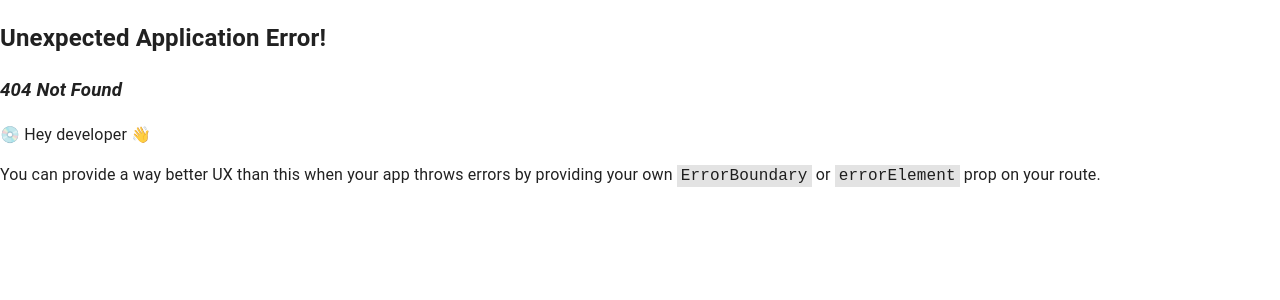
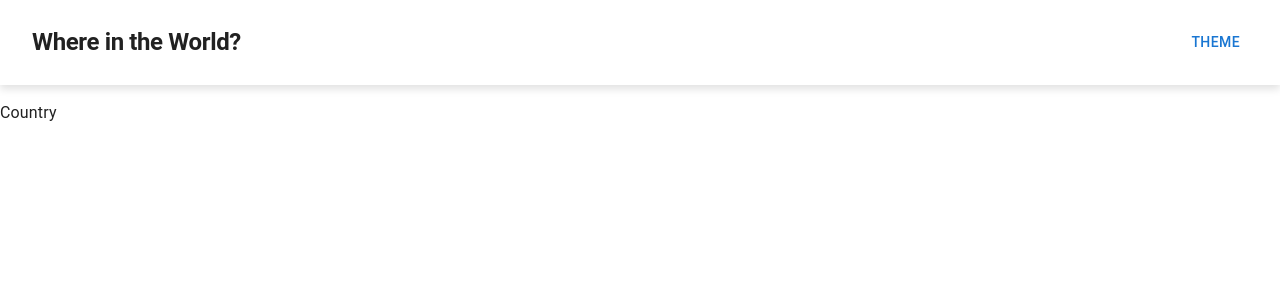
Before and after one commit to tamasstephen/countries, a React (Vite) app: page /1 in a window 1280 px wide. Before the commit this address had no page. Shown: the top 300 px of the page. Built offline with nearby package versions, Linux system fonts and the light colour scheme.

Commit message:
feat: add country page skeleton

```diff
--- a/src/app/features/countrySlice.tsx
+++ b/src/app/features/countrySlice.tsx
@@ -82,6 +82,14 @@ export const selectRegions = createSelector(
     ...new Set(["All", ...countries.map((country: Country) => country.region)]),
   ]
 );
+export const selectCountryPageData = (
+  state: RootState,
+  selectedCountry: string
+) =>
+  state.countries.countries.find(
+    (country) =>
+      country.name.official.toLowerCase() === selectedCountry.toLowerCase()
+  );
 export const selectSelectedRegion = (state: RootState) =>
   state.countries.selectedRegion;
 
--- a/src/components/CountryCard.tsx
+++ b/src/components/CountryCard.tsx
@@ -5,6 +5,7 @@ import { Country } from "../types/country";
 import { FC } from "react";
 import { CountryCardDetails } from "./CountryCardDetails";
 import { StyledCountryCard } from "./StyledCountryCard";
+import { useNavigate } from "react-router-dom";
 
 interface CountryProps {
   country: Country;
@@ -13,8 +14,10 @@ interface CountryProps {
 export const CountryCard: FC<CountryProps> = ({
   country: { flags, name, population, capital, region },
 }) => {
+  const navigate = useNavigate();
+  const handleClick = () => navigate(`/${name.official}`);
   return (
-    <StyledCountryCard>
+    <StyledCountryCard onClick={handleClick}>
       <CardMedia
         sx={{ width: "100%", aspectRatio: 3 / 2 }}
         image={flags.svg}
--- a/src/components/Navbar.tsx
+++ b/src/components/Navbar.tsx
@@ -2,15 +2,33 @@ import React from "react";
 import { Outlet } from "react-router-dom";
 import { useAppDispatch } from "../app/hooks";
 import { toggleTheme } from "../app/features/themeSlice";
-import { Box, Button } from "@mui/material";
+import { Box, Button, Stack, Typography } from "@mui/material";
 
 export const Navbar = () => {
   const dispatch = useAppDispatch();
 
   return (
     <Box>
-      <div>Navbar</div>
-      <Button onClick={() => dispatch(toggleTheme())}>Theme</Button>
+      <Stack
+        direction="row"
+        justifyContent="space-between"
+        alignItems="center"
+        sx={{
+          paddingX: "2rem",
+          paddingY: "1.5rem",
+          boxShadow: "0px 4px 8px 0px rgba(0,0,0,0.12)",
+          marginBottom: "1rem",
+        }}
+      >
+        <Typography
+          variant="h1"
+          sx={{ fontSize: { xs: "1rem", md: "1.5rem" }, fontWeight: 700 }}
+        >
+          Where in the World?
+        </Typography>
+
+        <Button onClick={() => dispatch(toggleTheme())}>Theme</Button>
+      </Stack>
       <div>
         <Outlet />
       </div>
--- a/src/components/StyledPage.tsx
+++ b/src/components/StyledPage.tsx
@@ -2,7 +2,7 @@ import { Box } from "@mui/material";
 import { styled } from "@mui/system";
 
 export const StyledPageWrapper = styled(Box)({
-  padding: "1rem",
+  padding: "2rem",
 });
 
 export const StyledCardDataTitle = styled("span")({
--- a/src/pages/CountryList.tsx
+++ b/src/pages/CountryList.tsx
@@ -57,6 +57,7 @@ export const CountryList = () => {
           justifyContent="space-between"
           direction="row"
           alignItems="center"
+          sx={{ marginBottom: "2rem" }}
         >
           <AutocompleteField
             countries={countries.map((country) => country.name.official)}
--- /dev/null
+++ b/src/pages/CountryPage.tsx
@@ -0,0 +1,14 @@
+import { useParams } from "react-router-dom";
+import { selectCountryPageData } from "../app/features/countrySlice";
+import { useAppSelector } from "../app/hooks";
+
+export const CountryPage = () => {
+  const { country } = useParams();
+  const selectedCountry = useAppSelector((state) =>
+    selectCountryPageData(state, country as string)
+  );
+
+  console.log(selectedCountry);
+
+  return <div>Country</div>;
+};
--- a/src/routes/routes.tsx
+++ b/src/routes/routes.tsx
@@ -7,6 +7,7 @@ import { ThemeProvider, createTheme } from "@mui/material/styles";
 import { selectTheme } from "../app/features/themeSlice";
 import { useAppSelector } from "../app/hooks";
 import CssBaseline from "@mui/material/CssBaseline";
+import { CountryPage } from "../pages/CountryPage";
 
 const routes = createBrowserRouter([
   {
@@ -16,6 +17,10 @@ const routes = createBrowserRouter([
       {
         path: "/",
         element: <CountryList />,
+      },
+      {
+        path: "/:country",
+        element: <CountryPage />,
       },
     ],
   },
```
